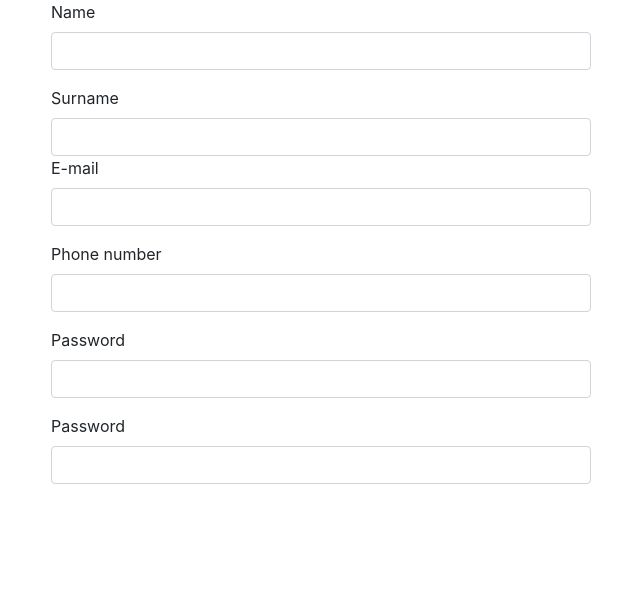
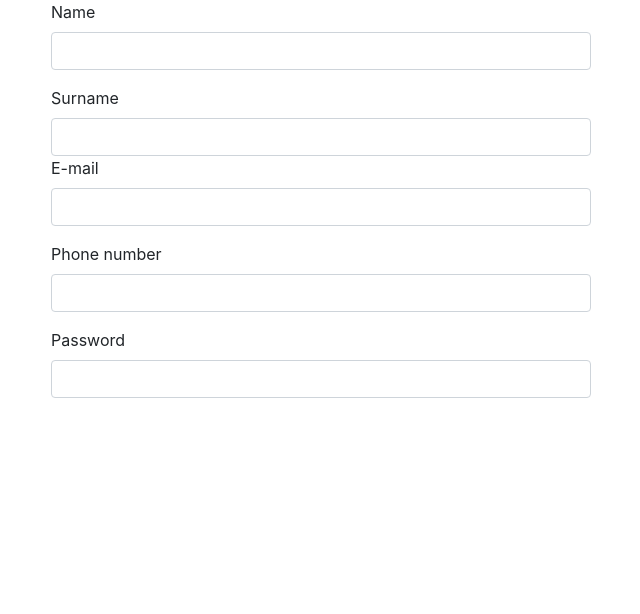
Before and after one commit to MykhailoTsaruk/IoTPhP, a PHP site: page / in a window 1280 px wide. Shown: the top 614 px of the page, without its empty margins (319-959 px from the left). Run offline with PHP 8.4, Linux system fonts and the light colour scheme.

Commit message:
test base form

```diff
--- a/index.php
+++ b/index.php
@@ -33,10 +33,6 @@
                         <label for="password">Password</label>
                         <input type="password" class="form-control" id="Password">
                     </div>
-                    <div class="form-group">
-                        <label for="password">Password</label>
-                        <input type="password" class="form-control" id="Password">
-                    </div>
                 </form>
             </div>
         </div>
```
